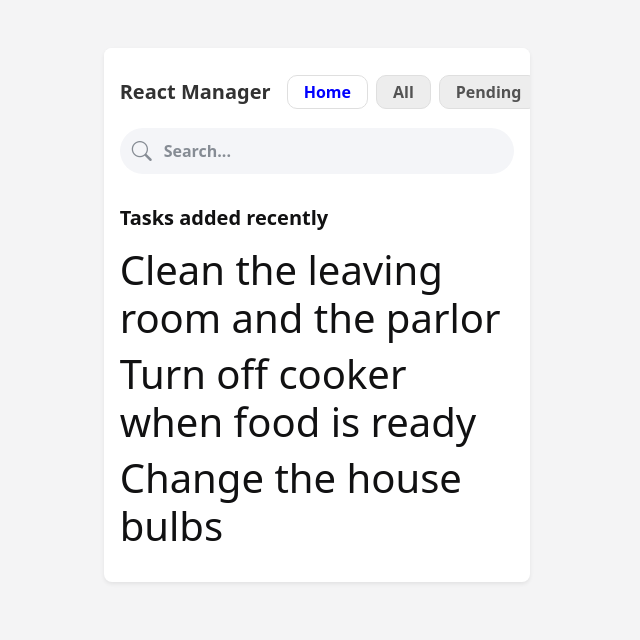
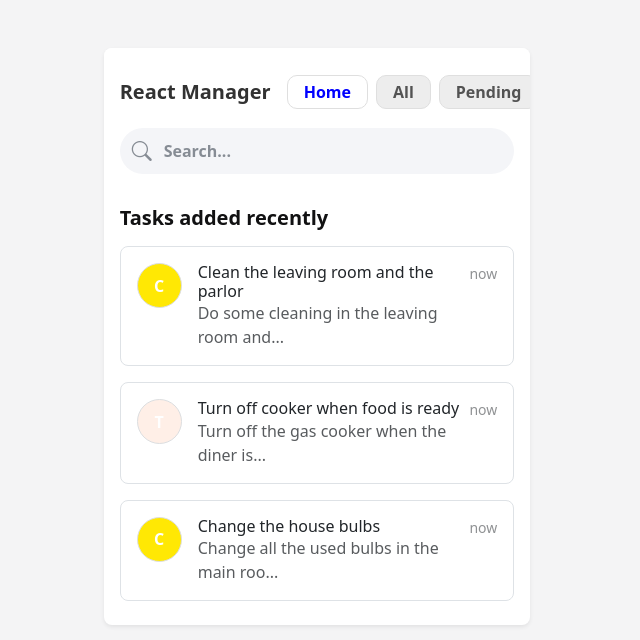
Before and after one commit to axelthereal/react-task-manager, a React (Vite) app in the folder reactmanager/: page / in a window 1280 px wide. Shown: the top 640 px of the page, without its empty margins (323-963 px from the left). Built offline with nearby package versions, Linux system fonts and the light colour scheme.

Commit message:
edit task and added random taskItem avatars

```diff
--- a/reactmanager/src/assets/css/App.css
+++ b/reactmanager/src/assets/css/App.css
@@ -1,6 +1,9 @@
 body {
   background-color: #f4f4f5 !important;
   color: #111112 !important;
+}
+.cursor-p {
+  cursor: pointer;
 }
 
 .AppCard {
@@ -35,3 +38,11 @@ body {
 .searchForm .form-group .btn {
   color: #868c94 !important;
 }
+
+.task-avatar .img {
+  width: 45px !important;
+  height: 45px !important;
+  background-color: blue;
+  border: 1px solid #dcdee0;
+  border-radius: 50% !important;
+}
--- /dev/null
+++ b/reactmanager/src/components/cards/AvatarCard.tsx
@@ -0,0 +1,38 @@
+interface AvatarCardProps {
+  title: string;
+}
+
+const AvatarCard = ({ title }: AvatarCardProps) => {
+  const avatarLogo = title.slice(0, 1);
+  const avatars = [
+    "#0052ff",
+    "#ffe804",
+    "#784ffe",
+    "#181c1f",
+    "#4bca7e",
+    "#7f017f",
+    "#fea500",
+    "#fc5200",
+    "#ffefe7",
+    "#ff3b30",
+    "#fdf5d3",
+  ];
+  const index = Math.floor(Math.random() * 10);
+  const cardStyle: {} = {
+    "background-color": avatars[index],
+  };
+  return (
+    <>
+      <div className="task-avatar">
+        <span
+          className="img d-flex text-white fw-bold align-items-center fs-6 justify-content-center"
+          style={cardStyle}
+        >
+          {avatarLogo}
+        </span>
+      </div>
+    </>
+  );
+};
+
+export default AvatarCard;
--- a/reactmanager/src/components/lists/TaskItem.tsx
+++ b/reactmanager/src/components/lists/TaskItem.tsx
@@ -1,13 +1,28 @@
 import { Task } from "../../data/TasksTypes";
+import AvatarCard from "../cards/AvatarCard";
 
 interface TaskProps {
   task: Task;
 }
 
 const TaskItem = ({ task }: TaskProps) => {
+  const description = task.description.slice(0, 41).trimEnd();
+
   return (
     <>
-      <h1>{task.title}</h1>
+      <div
+        className="taskitem list-group-item border-1 rounded-3 list-group-item-action cursor-p d-flex align-items-stretch gap-3 py-3"
+        aria-current="true"
+      >
+        <AvatarCard title={task.title} />
+        <div className="d-flex gap-2 w-100 justify-content-between">
+          <div>
+            <h6 className="mb-0">{task.title}</h6>
+            <p className="mb-0 opacity-75">{description}...</p>
+          </div>
+          <small className="opacity-50 text-nowrap">now</small>
+        </div>
+      </div>
     </>
   );
 };
--- a/reactmanager/src/components/lists/TasksList.tsx
+++ b/reactmanager/src/components/lists/TasksList.tsx
@@ -1,5 +1,6 @@
 import TaskItem from "./TaskItem";
 import { Task } from "../../data/TasksTypes";
+import { Link } from "react-router-dom";
 
 interface TasksListProps {
   tasks: Task[];
@@ -8,9 +9,9 @@ interface TasksListProps {
 const TasksList = ({ tasks }: TasksListProps) => {
   return (
     <>
-      <div className="list-group mt-3">
+      <div className="list-group gap-3 mt-3">
         {tasks.map((task) => (
-          <TaskItem task={task} />
+          <TaskItem task={task} key={task.id} />
         ))}
       </div>
     </>
```
